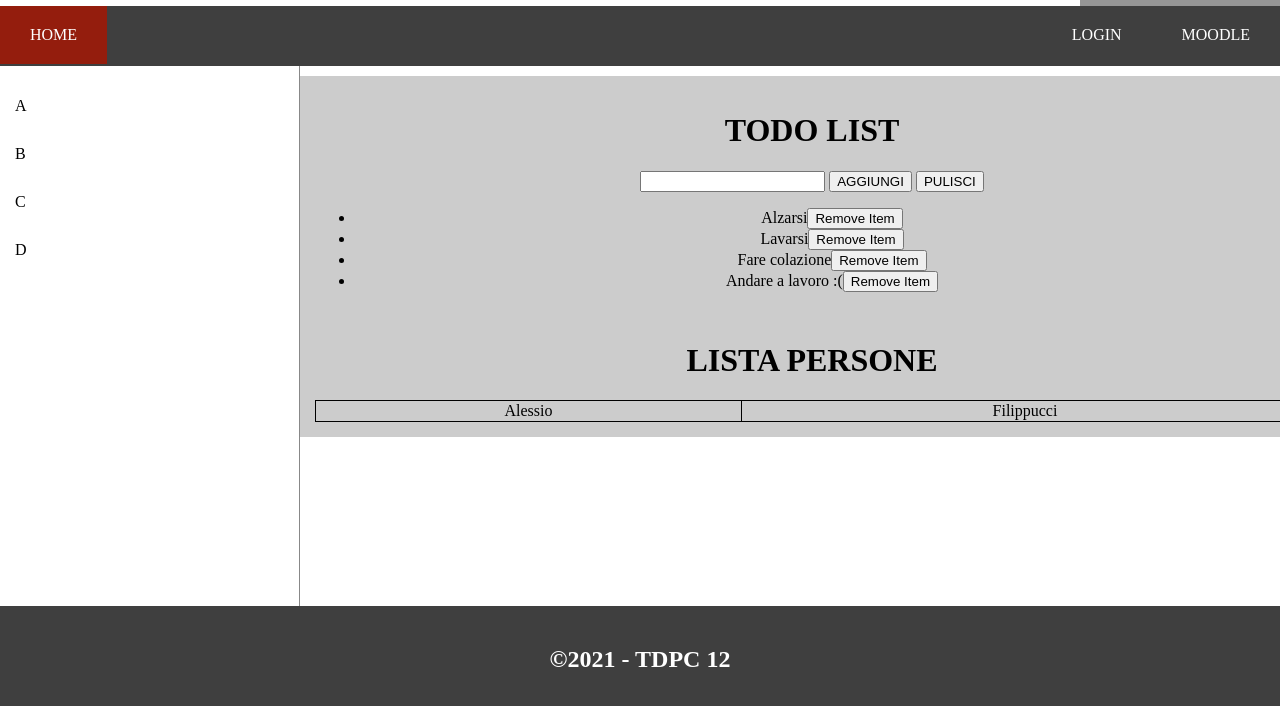
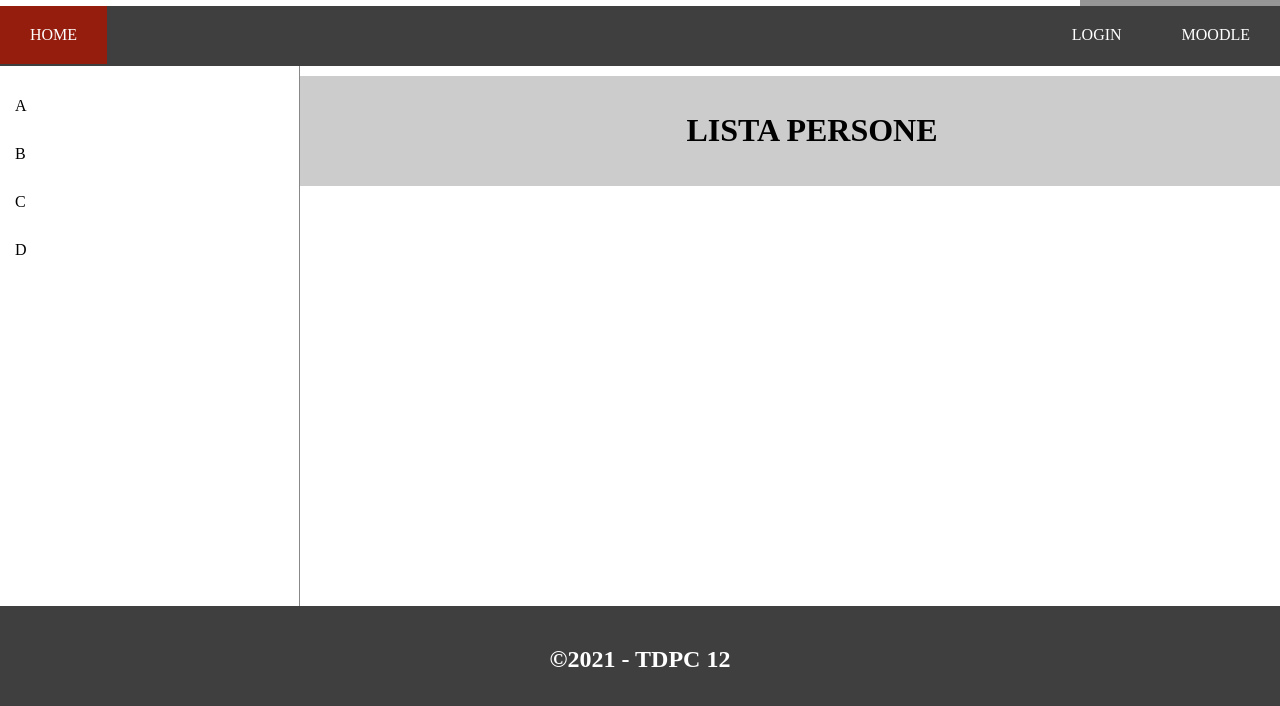
Before and after one commit to Camerana/FrontendTDPC12, a website: page index.html in a window 1280 px wide. Shown: the part 94-800 px from the top of the page. Drawn offline with Linux system fonts and the light colour scheme.

Commit message:
Uploaded

```diff
--- a/JS/script.js
+++ b/JS/script.js
@@ -1,60 +1,7 @@
-var todoListItems = [
-    'Alzarsi',
-    'Lavarsi',
-    'Fare colazione',
-    'Andare a lavoro :(',
-]
-
-
 window.onload = Init;
-//window.addEventListener("load", Init);
 
 function Init() {
     setInterval(setClockTime, 1000);
-
-    //document.addEventListener("NOME EVENTO", "CALLBACK")
-
-    //NOME_EVENTO => https://www.w3schools.com/jsref/dom_obj_event.asp
-    //CALLBACK =>   FUNZIONE CHE VIENE ESEGUITA ALL'EVENTO DEFINITO
-
-    //FUNZIONE:
-    //
-    // function Test() {
-    // }
-    //
-    // var test = () => { }
-
-    // document.getElementById("btnAddToDoList").addEventListener("click", Test);
-    // document.getElementById("btnAddToDoList").addEventListener("click", test);
-    // document.getElementById("btnAddToDoList").addEventListener("click", () => {});
-
-    // document.getElementById("btnAddToDoList").onclick = () => {
-    //     var newTextItem = document.getElementById("txtItem");
-    //     addToList(newTextItem.value);
-    //     newTextItem.value = "";
-    // };
-    document.getElementById("btnAddToDoList").addEventListener("click", () => {
-        var newTextItem = document.getElementById("txtItem");
-        addToList(newTextItem.value);
-        newTextItem.value = "";
-    })
-
-    document.getElementById("clearToDoList").addEventListener("click", () => {
-        // var allItems = document.querySelectorAll("#todoList li");
-
-        // allItems.forEach((item) => {
-        //     item.remove();
-        // })
-
-        document.getElementById("todoList").innerHTML = "";
-
-    })
-
-    todoListItems.forEach((todoListItem) => {
-        addToList(todoListItem);
-    })
-
-    addPersonaToTable();
 }
 
 var setClockTime = () => {
@@ -65,24 +12,6 @@ var setClockTime = () => {
     clock.innerHTML = '<span>' + date + '<br/>' + time + '</span>';
 }
 
-// foreach(string todoListItem in todoListItems){
-// }
-
-var addToList = (value) => {
-    var item = document.createElement("li");
-    item.textContent = value;
-
-    var removeButton = document.createElement("button");
-    removeButton.type = "button";
-    removeButton.textContent = "Remove Item";
-    removeButton.addEventListener("click", () => item.remove());
-
-    item.appendChild(removeButton);
-
-    document.getElementById("todoList").appendChild(item);
-}
-
-// JSON (JavaScript Object Notation)
 
 var listaPersona = [
     {
@@ -116,8 +45,6 @@ var listaPersona = [
     }
 ]
 
-
-
 var addPersonaToTable = () => {
     var tablePersona = document.getElementById("tabellaPersone");
 
--- a/css/style.css
+++ b/css/style.css
@@ -145,18 +145,8 @@ main {
     padding: 15px;
 }
 
-#myToDoList {
-    width: 300px;
-    margin: auto;
-}
-
-#myToDoList ul li{
-    font-size: 20px;
-    color: #ff0000;
-}
-
 #containerListaPersone {
-    margin-top: 50px;
+    margin-top: 10px;
 }
 
 #tabellaPersone {
--- a/index.html
+++ b/index.html
@@ -50,14 +50,6 @@
         </div>
         <main>
             <div id="container">
-                <div id="containerTodoList">
-                    <h1>TODO LIST</h1>
-                    <input id="txtItem" value="" />
-                    <button id="btnAddToDoList" type="button">AGGIUNGI</button>
-                    <button id="clearToDoList" type="button">PULISCI</button>
-                    <ul id="todoList"></ul>
-                </div>
-
                 <div id="containerListaPersone">
                     <h1>LISTA PERSONE</h1>
                     <table id="tabellaPersone">
```
